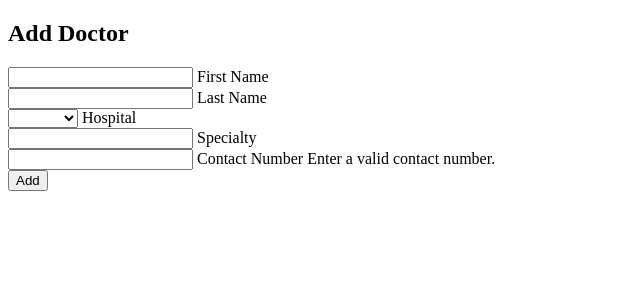
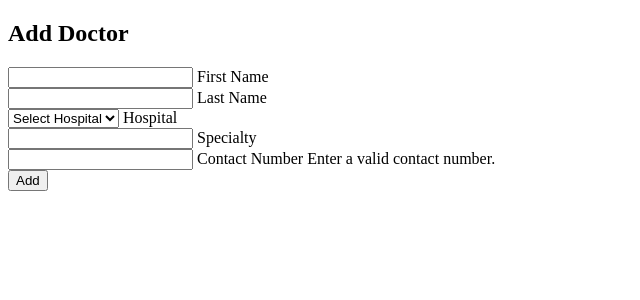
Before and after one commit to Rx2TF/WEBAPDE_Team_HOW, a PHP site: page /admin.php in a window 1280 px wide. Shown: the top 300 px of the page, without its empty margins (0-640 px from the left). Run offline with PHP 8.4, Linux system fonts and the light colour scheme; data comes from the database, SQL or seed files in the repository.

Commit message:
fixed add doctor

```diff
--- a/admin.php
+++ b/admin.php
@@ -3,6 +3,7 @@
 ?>
 
 <!DOCTYPE HTML>
+<script src = "js/view.js"></script>
 <div class="content">
 <div class="mw-container-small mdl-card mdl-shadow--2dp">
     <div class="mdl-card__title">
@@ -20,25 +21,28 @@
             </div>
 
             <div class="mdl-select mdl-js-select mdl-select--floating-label">
-                <select class="mdl-select__input" id="professsion" name="professsion">
-                <option value=""></option>
-                <option value="option1">option 1</option>
-                <option value="option2">option 2</option>
-                <option value="option3">option 3</option>
-                <option value="option4">option 4</option>
-                <option value="option5">option 5</option>
+                <select class="mdl-select__input" id="hospitalname" name="hospitalname">
+                <option value="selection_main">Select Hospital</option>
+                <script>
+					var hospital_names =
+					<?php
+						echo json_encode(getHospitalNames());
+					?>;
+					componentHandler.upgradeAllRegistered();
+					displayHospitalNames();
+				</script>
                 </select>
-                <label class="mdl-select__label" for="professsion">Hospital</label>
+                <label class="mdl-select__label" for="hospitalname">Hospital</label>
             </div>
 
             <div class="mdl-textfield mdl-js-textfield mdl-textfield--floating-label">
-                <input class="mdl-textfield__input" id="email" name="email" required>
-                <label class="mdl-textfield__label" for="email">Specialty</label>
+                <input class="mdl-textfield__input" id="specialty" name="specialty" required>
+                <label class="mdl-textfield__label" for="specialty">Specialty</label>
 
             </div>
             <div class="mdl-textfield mdl-js-textfield mdl-textfield--floating-label">
-                <input class="mdl-textfield__input" type="password" id="password" name="password" required>
-                <label class="mdl-textfield__label" for="password">Contact Number</label>
+                <input class="mdl-textfield__input" type="contactno" id="contactno" name="contactno" required>
+                <label class="mdl-textfield__label" for="contactno">Contact Number</label>
                 <span class="mdl-textfield__error">Enter a valid contact number.</span>
             </div>
         </div>
@@ -46,15 +50,10 @@
 			<button type="submit" class="mdl-button mdl-js-button mdl-button--raised mdl-button--accent" id="confirm">
 				Add
 			</button>
-
-            <!--<button onclick="load('register.html')" class="mdl-button mdl-js-button mdl-button--raised mdl-button--accent">
-                Register
-            </button> -->
         </div>
     </form>
 <div>
 </div>
-<script src = "js/view.js"></script>
 <script>
     componentHandler.upgradeAllRegistered();
 </script>
--- a/js/view.js
+++ b/js/view.js
@@ -215,3 +215,16 @@
 	});
 
 }
+
+function displayHospitalNames(){
+
+	hospital_names.forEach(function(hospital_name){
+		console.log(hospital_name);
+		var currentname =
+		'<option value="option1">' +
+		hospital_name.name +
+		'</option>';
+		document.getElementById("hospitalname").innerHTML += hotline;
+	});
+
+}
--- a/php/controller.php
+++ b/php/controller.php
@@ -89,4 +89,17 @@
 	function addHospital(){
 
 	}
+
+	function getHospitalNames(){
+		global $conn;
+		$sql = "SELECT hospitalid, hospital_name FROM hospital";
+		$result =  $conn->query($sql);
+		$hospital_names = array();
+		while($row = mysqli_fetch_array($result)) {
+			$hospital_name = array("id" => $row["hospitalid"],
+				"name" => $row["hospital_name"]);
+			$hospital_names[] = $hospital_name;
+		}
+		return $hospital_names;
+	}
 ?>
```
